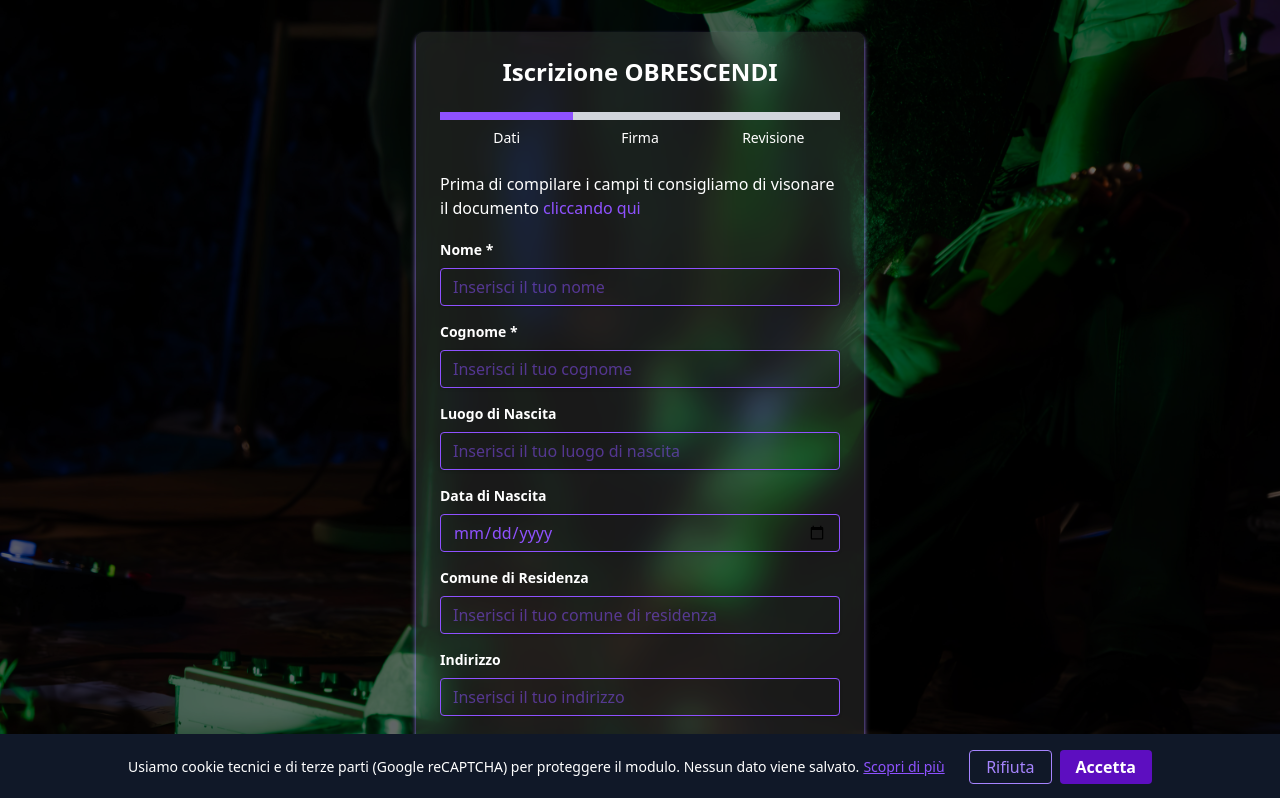
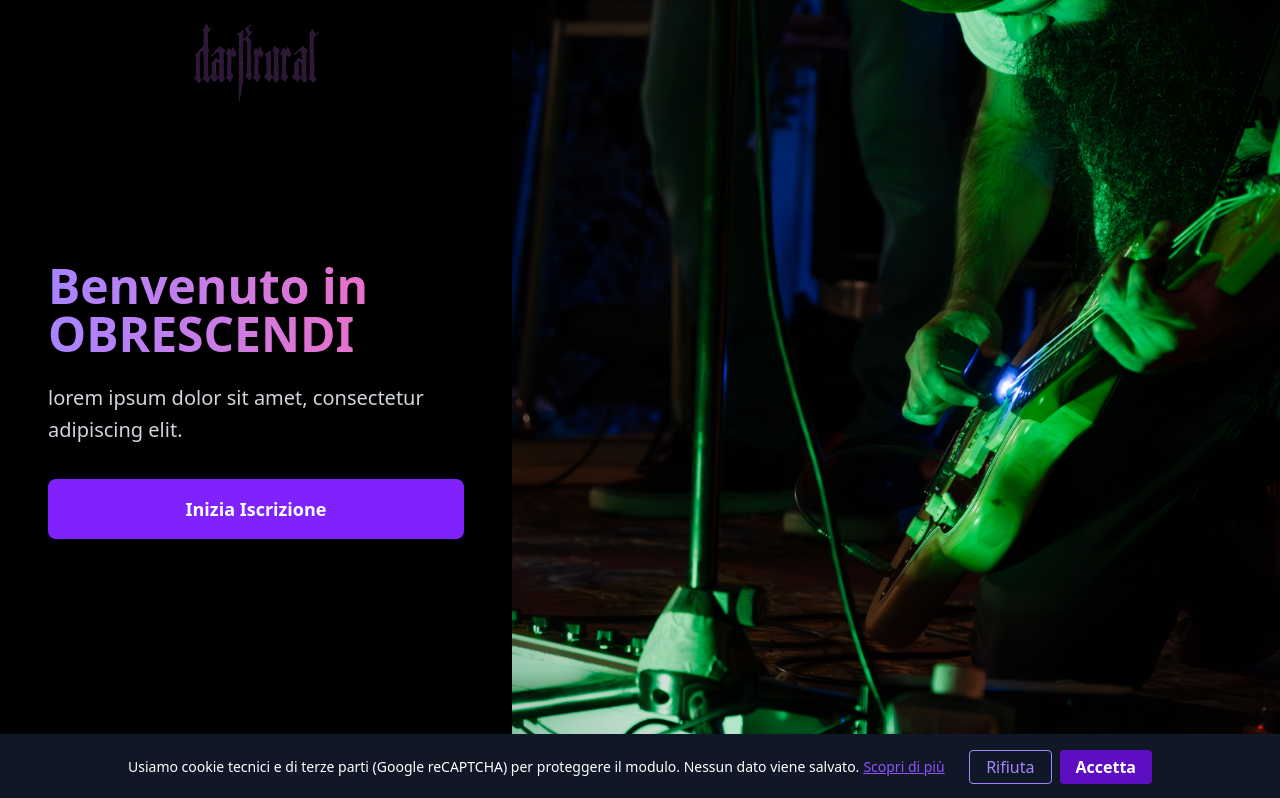
Before and after one commit to gioelemedde/modulo-iscrizione-dark-rural, a Next.js app: page / in a window 1280 px wide. Shown: the top 798 px of the page. Built offline with nearby package versions, Linux system fonts and the light colour scheme.

Commit message:
nuovo layout

```diff
--- /dev/null
+++ b/app/iscrizione/error/page.js
@@ -0,0 +1,21 @@
+"use client"
+
+import Image from "next/image";
+import Link from "next/link";
+
+export default function IscrizioneError() {
+    return (
+      <div className="text-center p-10 h-screen flex justify-center items-center flex-col">
+        <h1 className="text-5xl font-bold text-violet-700">OPS</h1>
+        <h2 className="text-xl mb-2 ">Qualcosa e' andato storto </h2>
+        <Image
+                  src="/img/bizio2.jpg"
+                  alt="locandina"
+                  width={400}
+                  height={400}
+                  className=" rounded-2xl shadow-md shadow-violet-600"
+        />
+         <p className="mt-4">Consolati con un'immagine del presidente, oppure <Link className=" underline text-violet-600" href={'/'}>Torna alla Home</Link> o <Link className=" underline text-violet-600" href={'/iscrizione'}>riprova l'iscrizione</Link> </p>
+      </div>
+    );
+  }
--- /dev/null
+++ b/app/iscrizione/page.js
@@ -0,0 +1,132 @@
+"use client";
+import { useState } from "react";
+import PersonalInfo from "../../components/PersonalInfo";
+import SignatureCanvas from "../../components/SignatureCanvas";
+import ReviewForm from "../../components/ReviewForm";
+import { useRouter } from "next/navigation";
+
+export default function IscrizionePage() {
+  const [step, setStep] = useState(1);
+  const router = useRouter();
+  const [formData, setFormData] = useState({
+    nome: "",
+    cognome: "",
+    luogoNascita: "",
+    dataNascita: "",
+    comune: "",
+    indirizzo: "",
+    cellulare: "",
+    email: "",
+    professione: "",
+    luogoFirma: "",
+    dataFirma: "",
+    firma: null,
+  });
+
+  const [loading, setLoading] = useState(false);
+
+  const nextStep = () => {
+    setStep(step + 1);
+  };
+
+  const prevStep = () => {
+    setStep(step - 1);
+  };
+
+  const handleChange = (e) => {
+    const { name, value } = e.target;
+    setFormData({ ...formData, [name]: value });
+  };
+
+  const handleSignature = (signatureData) => {
+    setFormData({ ...formData, firma: signatureData });
+  };
+
+  const handleSubmit = async (e) => {
+    e.preventDefault();
+    setLoading(true);
+
+    try {
+      const response = await fetch("/api/submit-form", {
+        method: "POST",
+        headers: {
+          "Content-Type": "application/json",
+        },
+        body: JSON.stringify(formData),
+      });
+
+      if (response.ok) {
+        router.push("/iscrizione/success");
+      } else {
+        router.push("/iscrizione/error");
+      }
+    } catch (error) {
+      console.error("Errore:", error);
+      router.push("/iscrizione/error");
+    } finally {
+      setLoading(false);
+    }
+  };
+
+
+  const renderStep = () => {
+    switch (step) {
+      case 1:
+        return (
+          <PersonalInfo
+            nextStep={nextStep}
+            handleChange={handleChange}
+            values={formData}
+          />
+        );
+      case 2:
+        return (
+          <SignatureCanvas
+            nextStep={nextStep}
+            prevStep={prevStep}
+            handleSignature={handleSignature}
+          />
+        );
+      case 3:
+        return (
+          <ReviewForm
+            prevStep={prevStep}
+            values={formData}
+            handleSubmit={handleSubmit}
+            loading={loading}
+          />
+        );
+      default:
+        return null;
+    }
+  };
+
+  return (
+    <div className="container mx-auto px-4 py-8 text-white">
+      <div className="max-w-md mx-auto bg-gray-100/10 backdrop-blur-lg rounded-lg shadow-md p-6 shadow-violet-400 min-h-screen">
+        <h1 className="text-2xl font-bold text-center mb-6 text-white">
+          Iscrizione OBRESCENDI
+        </h1>
+        <div className="mb-6">
+          <div className="flex items-center">
+            {[1, 2, 3].map((item) => (
+              <div key={item} className="flex-1">
+                <div
+                  className={`h-2 ${
+                    item <= step ? "bg-violet-500" : "bg-gray-300"
+                  }`}
+                ></div>
+                <div className="text-center mt-2 text-sm">
+                  {item === 1 && "Dati"}
+                  {item === 2 && "Firma"}
+                  {item === 3 && "Revisione"}
+                </div>
+              </div>
+            ))}
+          </div>
+        </div>
+        {renderStep()}
+      </div>
+    </div>
+  );
+}
--- /dev/null
+++ b/app/iscrizione/success/page.js
@@ -0,0 +1,31 @@
+import React from 'react';
+import Link from 'next/link';
+import Image from 'next/image';
+
+export default function IscrizioneSuccess() {
+  return (
+    <div className="container mx-auto px-4 py-16 h-screen overflow-hidden ">
+      <div className="max-w-md mx-auto bg-gray-100/10 shadow-violet-600 backdrop-blur-md rounded-lg shadow-md p-6 text-center success-animation">
+
+        <h1 className="text-2xl font-bold mb-5 text-violet-600">Invio completato!</h1>
+
+        <Image
+          src="/img/locandina.jpg"
+          alt="locandina"
+          width={400}
+          height={300}
+          className="mx-auto rounded-md mb-4"
+        />
+
+        <div className="mt-6">
+          <Link
+            href="/"
+            className="inline-block bg-violet-600 hover:bg-violet-700 text-white font-bold py-2 px-4 rounded transition-colors"
+          >
+            Torna alla Home
+          </Link>
+        </div>
+      </div>
+    </div>
+  );
+}
--- a/app/layout.js
+++ b/app/layout.js
@@ -1,7 +1,7 @@
 import CookieBanner from "./cookies";
 import "./globals.css";
 export const metadata = {
-  title: "Modulo iscrizione dark rural",
+  title: "dark rural",
 };
 
 export default function RootLayout({ children }) {
--- a/app/page.js
+++ b/app/page.js
@@ -1,131 +1,63 @@
-"use client";
-import { useState } from "react";
-import PersonalInfo from "../components/PersonalInfo";
-import SignatureCanvas from "../components/SignatureCanvas";
-import ReviewForm from "../components/ReviewForm";
-import { useRouter } from "next/navigation";
+import Link from "next/link";
+import Image from "next/image";
 
 export default function Home() {
-  const [step, setStep] = useState(1);
-  const router = useRouter();
-  const [formData, setFormData] = useState({
-    nome: "",
-    cognome: "",
-    luogoNascita: "",
-    dataNascita: "",
-    comune: "",
-    indirizzo: "",
-    cellulare: "",
-    email: "",
-    professione: "",
-    luogoFirma: "",
-    dataFirma: "",
-    firma: null,
-  });
+  return (
+    <div className="min-h-screen flex flex-col lg:flex-row">
 
-  const [loading, setLoading] = useState(false);
+      {/* Colonna sinistra - Contenuto con sfondo nero */}
+      <div className="w-full lg:w-2/5 bg-black flex flex-col justify-center px-6 md:px-12 relative">
 
-  const nextStep = () => {
-    setStep(step + 1);
-  };
+        {/* Logo in alto */}
+        <div className="absolute top-4 left-[50%] md:top-6 translate-x-[-50%]">
+          <Image
+            src="/img/logo.png"
+            alt="logo"
+            width={150}
+            height={150}
 
-  const prevStep = () => {
-    setStep(step - 1);
-  };
+          />
+        </div>
 
-  const handleChange = (e) => {
-    const { name, value } = e.target;
-    setFormData({ ...formData, [name]: value });
-  };
+        <div className="text-white mt-28 lg:mt-0 py-10">
+          <h1 className="text-2xl md:text-4xl lg:text-5xl font-bold mb-4 md:mb-6 bg-gradient-to-r from-violet-400 to-pink-400 bg-clip-text text-transparent">
+            Benvenuto in<br/>OBRESCENDI
+          </h1>
 
-  const handleSignature = (signatureData) => {
-    setFormData({ ...formData, firma: signatureData });
-  };
+          <p className="text-lg md:text-xl text-gray-300 mb-6 md:mb-8 leading-relaxed">
+           lorem ipsum dolor sit amet, consectetur adipiscing elit.
+          </p>
 
-  const handleSubmit = async (e) => {
-    e.preventDefault();
-    setLoading(true);
+          <div className="space-y-4">
+            <Link
+              href="/iscrizione"
+              className="block w-full bg-violet-600 hover:bg-violet-700 text-white font-bold py-3 md:py-4 px-6 md:px-8 rounded-lg transition-colors text-center text-base md:text-lg"
+            >
+              Inizia Iscrizione
+            </Link>
 
-    try {
-      const response = await fetch("/api/submit-form", {
-        method: "POST",
-        headers: {
-          "Content-Type": "application/json",
-        },
-        body: JSON.stringify(formData),
-      });
-
-      if (response.ok) {
-        router.push("/success");
-      } else {
-        router.push("/error");
-      }
-    } catch (error) {
-      console.error("Errore:", error);
-      router.push("/error");
-    } finally {
-      setLoading(false);
-    }
-  };
-
-
-  const renderStep = () => {
-    switch (step) {
-      case 1:
-        return (
-          <PersonalInfo
-            nextStep={nextStep}
-            handleChange={handleChange}
-            values={formData}
-          />
-        );
-      case 2:
-        return (
-          <SignatureCanvas
-            nextStep={nextStep}
-            prevStep={prevStep}
-            handleSignature={handleSignature}
-          />
-        );
-      case 3:
-        return (
-          <ReviewForm
-            prevStep={prevStep}
-            values={formData}
-            handleSubmit={handleSubmit}
-            loading={loading}
-          />
-        );
-      default:
-        return null;
-    }
-  };
-
-  return (
-    <div className="container mx-auto px-4 py-8 text-white">
-      <div className="max-w-md mx-auto bg-gray-100/10 backdrop-blur-lg rounded-lg shadow-md p-6 shadow-violet-400 min-h-screen">
-        <h1 className="text-2xl font-bold text-center mb-6 text-white">
-          Iscrizione OBRESCENDI
-        </h1>
-        <div className="mb-6">
-          <div className="flex items-center">
-            {[1, 2, 3].map((item) => (
-              <div key={item} className="flex-1">
-                <div
-                  className={`h-2 ${
-                    item <= step ? "bg-violet-500" : "bg-gray-300"
-                  }`}
-                ></div>
-                <div className="text-center mt-2 text-sm">
-                  {item === 1 && "Dati"}
-                  {item === 2 && "Firma"}
-                  {item === 3 && "Revisione"}
-                </div>
-              </div>
-            ))}
+            {/* <Link
+              href="/schedule"
+              className="block w-full border-2 border-violet-600 hover:bg-violet-600 text-violet-400 hover:text-white font-bold py-3 md:py-4 px-6 md:px-8 rounded-lg transition-colors text-center text-base md:text-lg"
+            >
+              Vedi Programma
+            </Link> */}
           </div>
         </div>
-        {renderStep()}
+      </div>
+
+      {/* Colonna destra - Immagine grande */}
+      <div className="w-full lg:w-3/5 relative min-h-[60vh] lg:min-h-screen overflow-hidden">
+        <Image
+          src="/img/bizio.jpg"
+          alt="Immagine principale"
+          fill
+          className="object-cover object-center"
+          priority
+        />
+
+        {/* Overlay gradiente */}
+        <div className="absolute inset-0 bg-gradient-to-l from-transparent via-transparent to-black/20 rounded-none lg:rounded-bl-3xl"></div>
       </div>
     </div>
   );
```
Also changed, not shown: public/img/bizio.jpg (added), public/img/logo.png (added).
